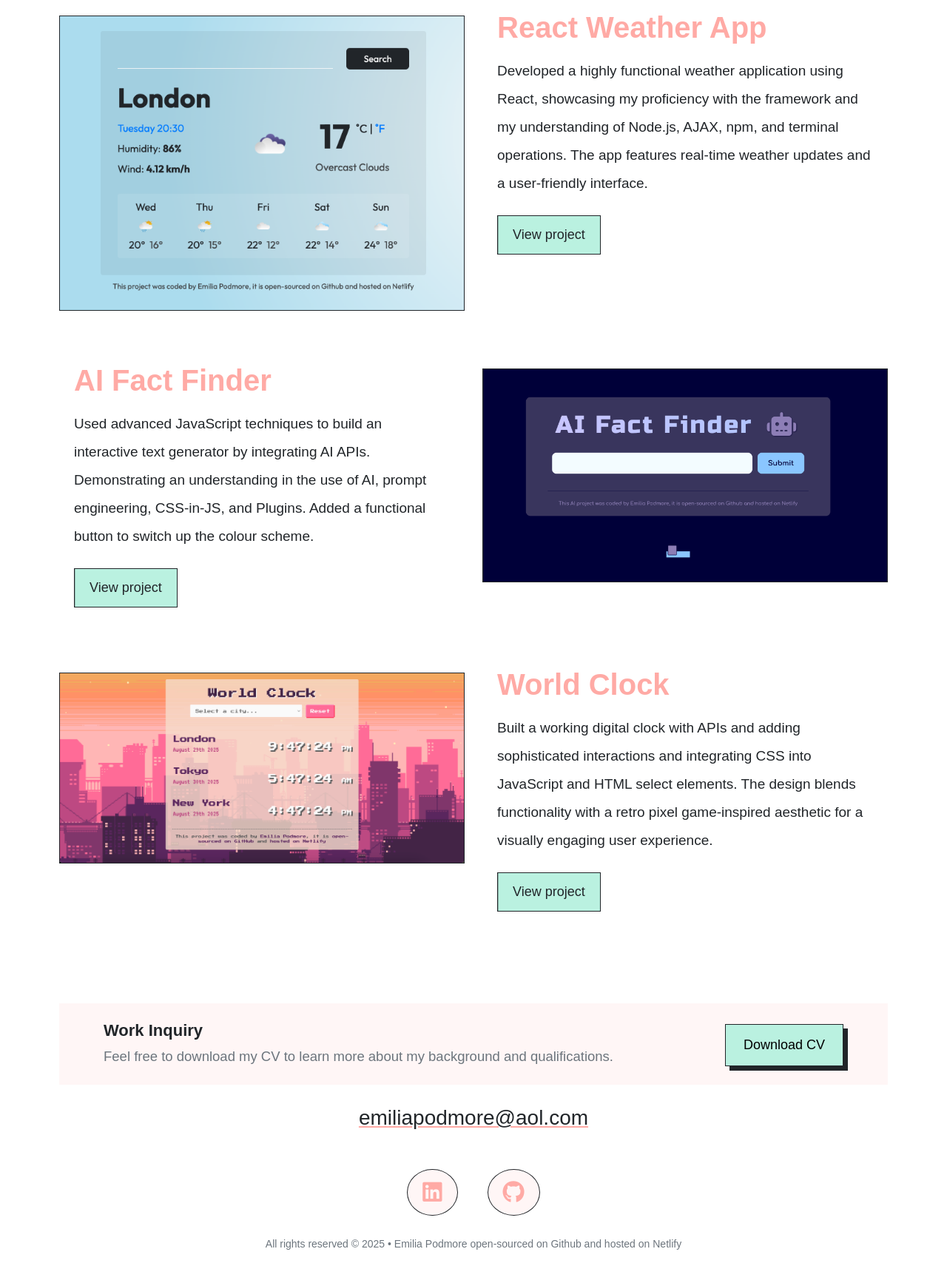
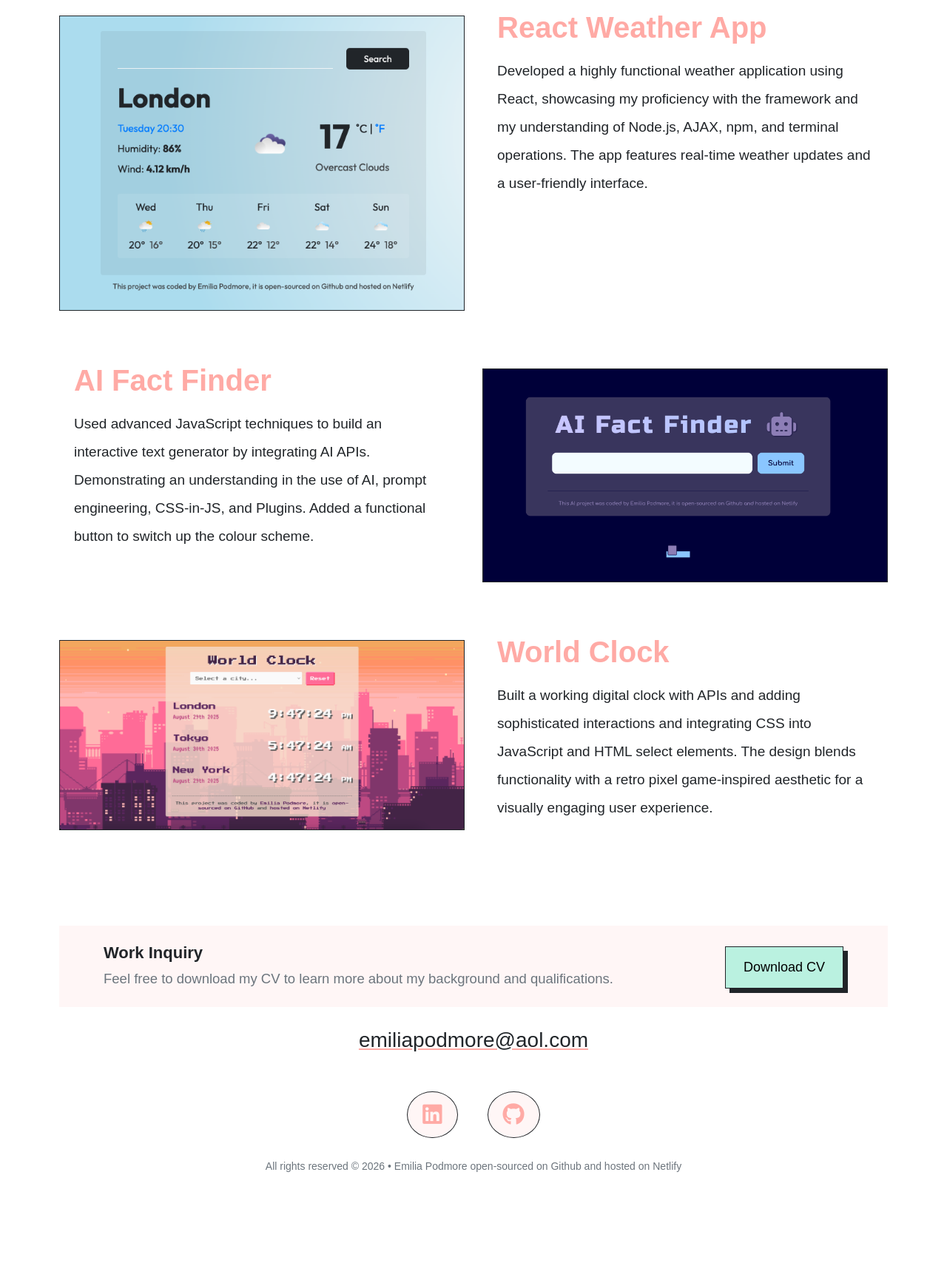
Before and after one commit to EmiliaPodmore/my-portfolio, a plain HTML site: page index.html in a window 1280 px wide. Shown: the part 631-2342 px from the top of the page at 74% size. After the commit the page ends 2237 px from the top, so only its background shows below. Drawn offline with nearby package versions, Linux system fonts and the light colour scheme; a web font is replaced by a local one.

Commit message:
Update copyright year and enhance project cards
Changed copyright year to 2026 across all pages. Improved project card layouts and introduced hover effects for featured project images in style.css.

```diff
--- a/index.html
+++ b/index.html
@@ -62,11 +62,13 @@
       <div class="project-card">
         <div class="row">
           <div class="col-md-6 d-none d-lg-block">
+            <a href="https://reactskyweatherapp.netlify.app/" target="_blank">
               <img
                 src="images/weatherappreact.png"
-              class="project-pic img-fluid"
+                class="featured-pic img-fluid"
                 alt="AI Fact Finder"
               />
+            </a>
           </div>
           <div class="col-md-6">
             <div class="card-body">
@@ -79,13 +81,6 @@
                   The app features real-time weather updates and a user-friendly
                   interface.
                 </p>
-                <a
-                  class="mt-2 btn"
-                  href="https://reactskyweatherapp.netlify.app/"
-                  target="_blank"
-                >
-                  View project
-                </a>
               </div>
             </div>
           </div>
@@ -104,33 +99,30 @@
                   and Plugins. Added a functional button to switch up the colour
                   scheme.
                 </p>
-                <a
-                  class="mt-2 btn"
-                  href="https://aifactfinder.netlify.app/"
-                  target="_blank"
-                >
-                  View project
-                </a>
               </div>
             </div>
           </div>
           <div class="col-md-6 d-none d-lg-block">
+            <a href="https://aifactfinder.netlify.app/" target="_blank">
               <img
                 src="images/aifactfinder.png"
-              class="project-pic img-fluid"
+                class="featured-pic img-fluid"
                 alt="World clock"
               />
+            </a>
           </div>
         </div>
       </div>
       <div class="project-card">
         <div class="row">
           <div class="col-md-6 d-none d-lg-block">
+            <a href="https://pixelworldclockapp.netlify.app/" target="_blank">
               <img
                 src="images/worldclock.png"
-              class="project-pic img-fluid"
+                class="featured-pic img-fluid"
                 alt="Weather App project preview"
               />
+            </a>
           </div>
           <div class="col-md-6">
             <div class="card-body">
@@ -143,13 +135,6 @@
                   a retro pixel game-inspired aesthetic for a visually engaging
                   user experience.
                 </p>
-                <a
-                  class="mt-2 btn"
-                  href="https://pixelworldclockapp.netlify.app/"
-                  target="_blank"
-                >
-                  View project
-                </a>
               </div>
             </div>
           </div>
@@ -201,7 +186,7 @@
           ></a>
         </div>
         <p class="text-center text-muted mt-2 details">
-          All rights reserved © 2025 • Emilia Podmore
+          All rights reserved © 2026 • Emilia Podmore
           <a
             href="https://github.com/EmiliaPodmore/my-portfolio"
             target="_blank"
--- a/src/style.css
+++ b/src/style.css
@@ -188,10 +188,16 @@ button:hover {
 .project-info p {
   font-size: 19px;
 }
-.project-pic {
+.project-pic,
+.featured-pic {
   margin-top: 18px;
   border: solid 1.5px var(--colour-text);
   max-width: 100%;
+  transition: ease-in-out 150ms;
+}
+.featured-pic:hover {
+  transform: scale(1.04);
+  box-shadow: 6px 6px 0 0 var(--colour-primary);
 }
 .card-body {
   padding: 10px;
```
Also changed, not shown: about.html (+3 -2 lines), contact.html (+1 -1 lines), projects.html (+1 -1 lines), 1 other file. Lines whose indentation alone changed are shown as unchanged.
